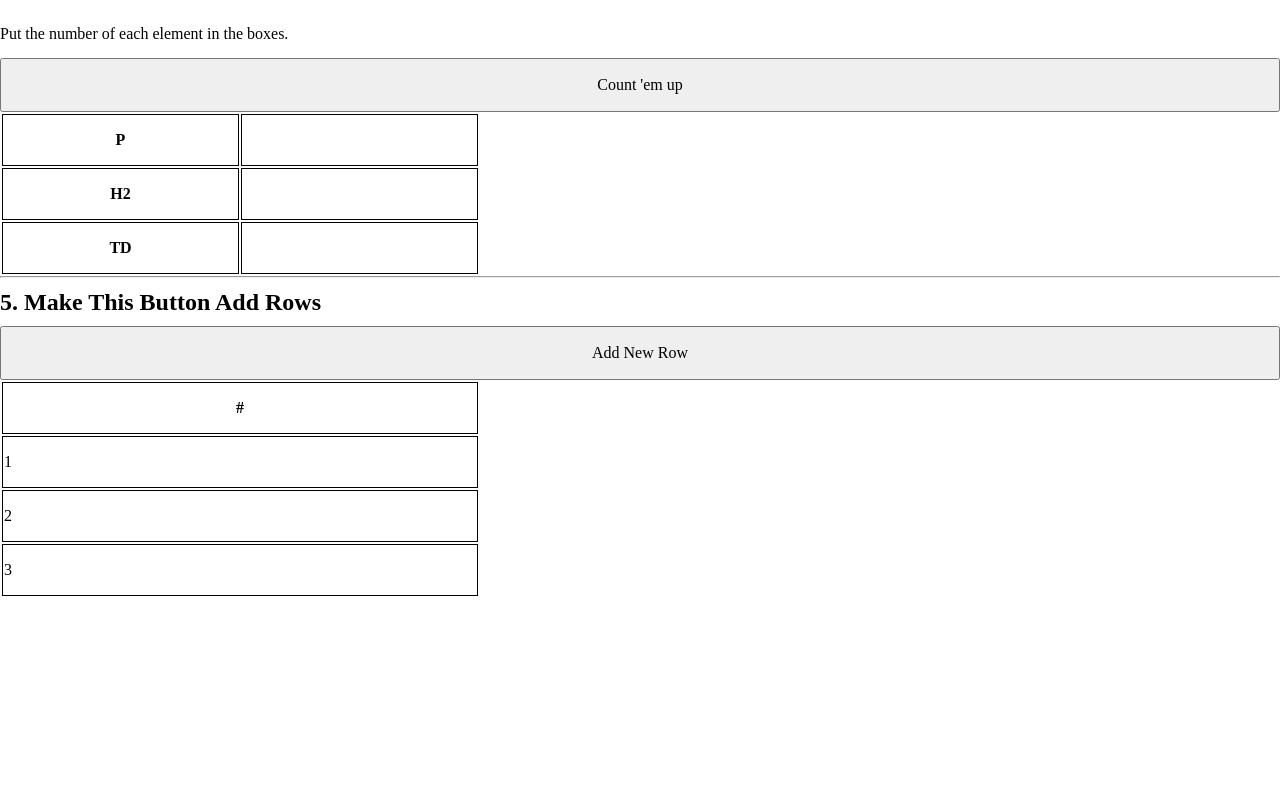
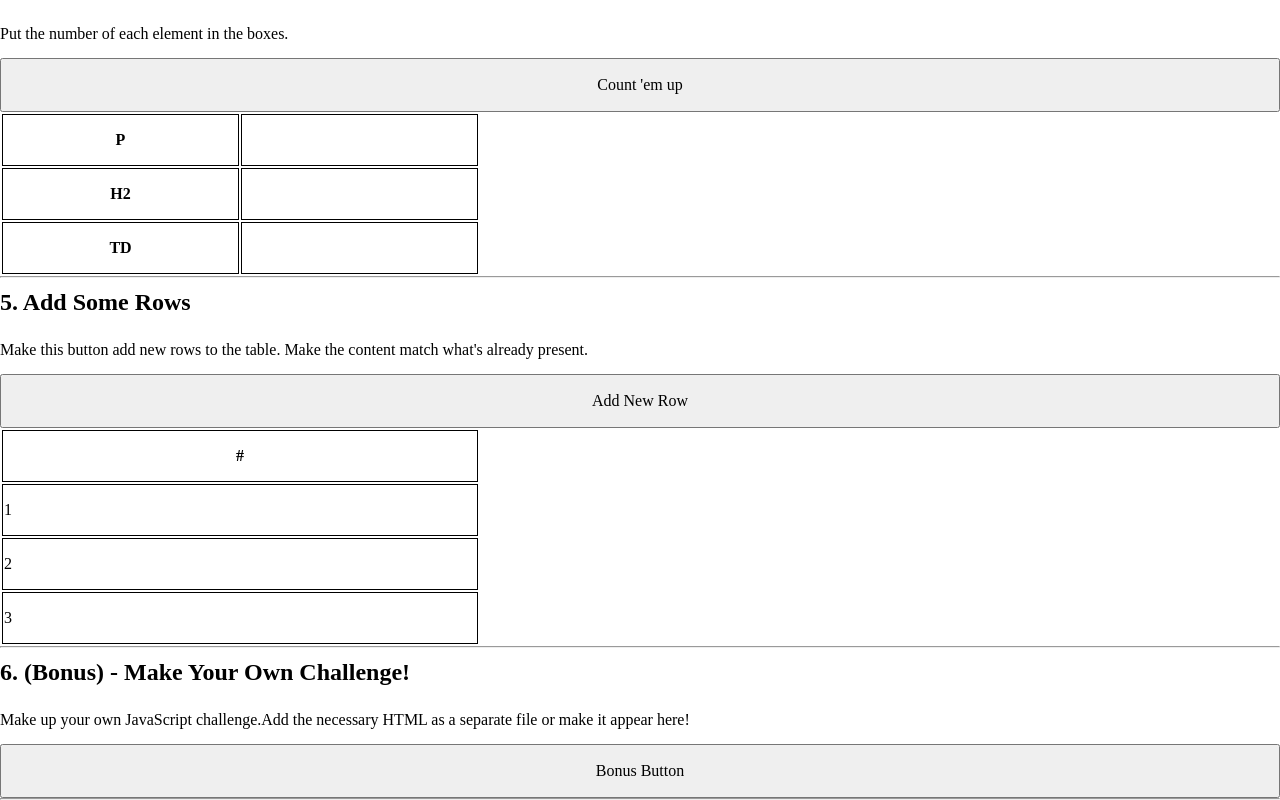
Before and after one commit to ZekeMer/JSPlaygroundZekeVersion, a plain HTML site: page index.html in a window 1280 px wide. Shown: the part 1042-1842 px from the top of the page. Before the commit the page ends 1640 px from the top, so only its background shows below. Drawn offline with Linux system fonts and the light colour scheme.

Commit message:
Add bonus challenge

```diff
--- a/index.html
+++ b/index.html
@@ -103,7 +103,9 @@
 
     <hr />
 
-    <h2>5. Make This Button Add Rows</h2>
+    <h2>5. Add Some Rows</h2>
+
+    <p>Make this button add new rows to the table. Make the content match what's already present.</p>
     <button onclick="addNewRow()">Add New Row</button>
 
     <table id="addRowsTable" class="results">
@@ -121,6 +123,17 @@
       </tr>
     </table>
 
+    <hr>
+
+    <h2>6. (Bonus) - Make Your Own Challenge!</h2>
+
+    <p>Make up your own JavaScript challenge.Add the necessary HTML as a separate file or make it appear here!</p>
+
+
+    <button onclick="yourBonusChallenge()">Bonus Button</button>
+
+    <hr>
+
     <script src="scripts/script.js"></script>
   </body>
 </html>
--- a/scripts/script.js
+++ b/scripts/script.js
@@ -20,3 +20,7 @@ function countTheStuff(){
 function addNewRow(){
     // Your code here
 }
+
+function yourBonusChallenge(){
+    // Your code here
+}
```
